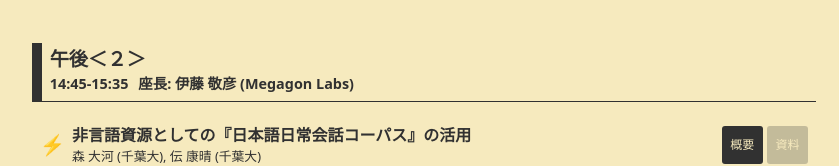
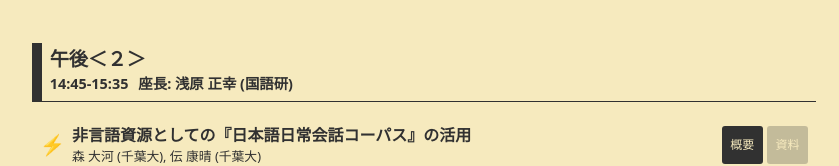
Before and after one commit to jedworkshop/JLR2025, an Eleventy site: page src/program.njk in a window 1280 px wide. Shown: the part 2334-2500 px from the top of the page, without its empty margins (216-1055 px from the left). Built offline with nearby package versions, Linux system fonts and the light colour scheme; Eleventy itself is replaced by a stand-in of ours; files that its build step writes are made by us from their sources.

Commit message:
change chair

```diff
--- a/src/_data/sessions/session_5.json
+++ b/src/_data/sessions/session_5.json
@@ -1,7 +1,7 @@
 {
     "time": "14:45-15:35",
     "title": "午後＜２＞",
-    "chair": "伊藤 敬彦 (Megagon Labs)",
+    "chair": "浅原 正幸 (国語研)",
     "has_detail": true,
     "talks": [
       {
```
Also changed, not shown: docs/program/index.html (+1 -1 lines).
